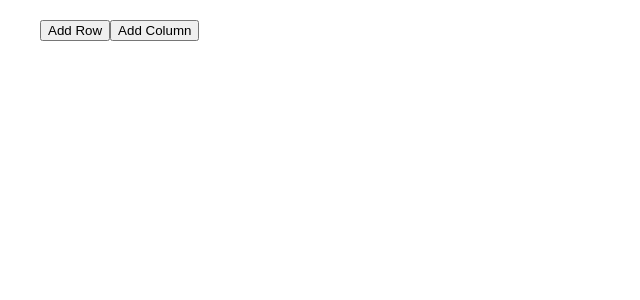
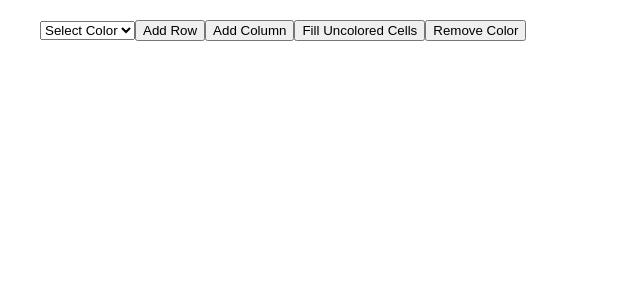
Before and after one commit to johnzhou1210/JJEF-assignment-4, a React (Create React App) app in the folder src/: page / in a window 1280 px wide. Shown: the top 300 px of the page, without its empty margins (0-640 px from the left). Built offline with nearby package versions, Linux system fonts and the light colour scheme.

Commit message:
Added fillUncoloredCells and removeColorFromCells
Added functions, minor changes to function Cell to have the color properly fill each cell, new variables to help added functions work. Comments added throughout code for anything that was added and changed.

```diff
--- a/src/App.js
+++ b/src/App.js
@@ -1,14 +1,26 @@
 import { useState } from "react";
 
-function Cell({ colorValue, onCellClick }) {
+//Note to remove the color text outside of testing
+//Can set font size to 0px for not as practical but quick fix
+function Cell({ colorValue, onCellClick}) {
+  //cellStyle added
+  //minor change to cellStyle to have the background properly filled with color
+  const cellStyle = {
+    backgroundColor: colorValue === "cell" ? "transparent" : colorValue,
+  };
+
   return (
-    <button className="cell" onClick={onCellClick}>
+    <button className="cell" style={cellStyle} onClick={onCellClick}>
       {colorValue}
     </button>
   );
 }
 
 export default function Gridmaker() {
+  //selectedColor and isColored variable added
+  const [selectedColor, setSelectedColor] = useState(null);
+  const [isColored, setIsColored] = useState(false);
+
   const [numRows, setNumRows] = useState(0);
   const [numColumns, setNumColumns] = useState(0);
   const [grid, setGrid] = useState([]);
@@ -63,11 +75,50 @@ export default function Gridmaker() {
     );
   });
 
+  //handleColorSelect added
+  function handleColorSelect(color) {
+    setSelectedColor(color);
+  }
+  //Works with handleColorSelect
+  function ColorSelect() {
+    return (
+      <select onChange={(e) => handleColorSelect(e.target.value)}>
+        <option value="">Select Color</option>
+        <option value="red">Red</option>
+        <option value="blue">Blue</option>
+        <option value="green">Green</option>
+        <option value="yellow">Yellow</option>
+      </select>
+    );
+  }
+  //fillUncoloredCells added
+  //the cell === "cell" will need to be changed to cell === ""
+  //temporary for current cells
+  function fillUncoloredCells() {
+    if (selectedColor) {
+      const updatedGrid = grid.map((row) =>
+        row.map((cell) => (cell === "cell" ? selectedColor : cell))
+      );
+      setGrid(updatedGrid);
+    }
+  }
+  //removeColorFromCells added
+  //same thing applies here
+  //currently "cell" will be changed to ""
+  function removeColorFromCells() {
+    const updatedGrid = grid.map((row) => row.map(() => "cell"));
+    setGrid(updatedGrid);
+  }
+
+
   return (
     <>
       <div className="grid-tools">
+        <ColorSelect />
         <AddRowButton onAddRowButtonClick={() => addRow()} />
         <AddColumnButton onAddColumnButtonClick={() => addColumn()} />
+        <button onClick={fillUncoloredCells}>Fill Uncolored Cells</button>
+        <button onClick={removeColorFromCells}>Remove Color</button>
       </div>
 
       <div className="canvas">{canvas}</div>
```
